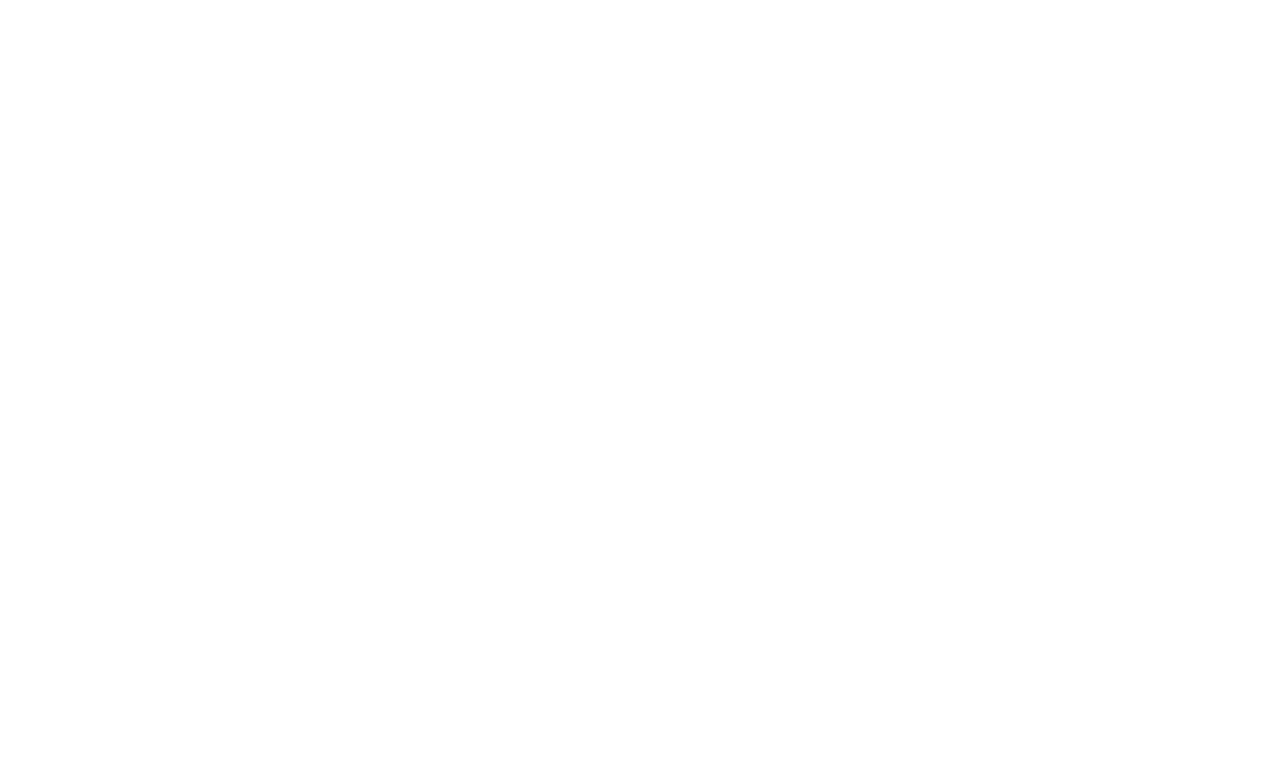
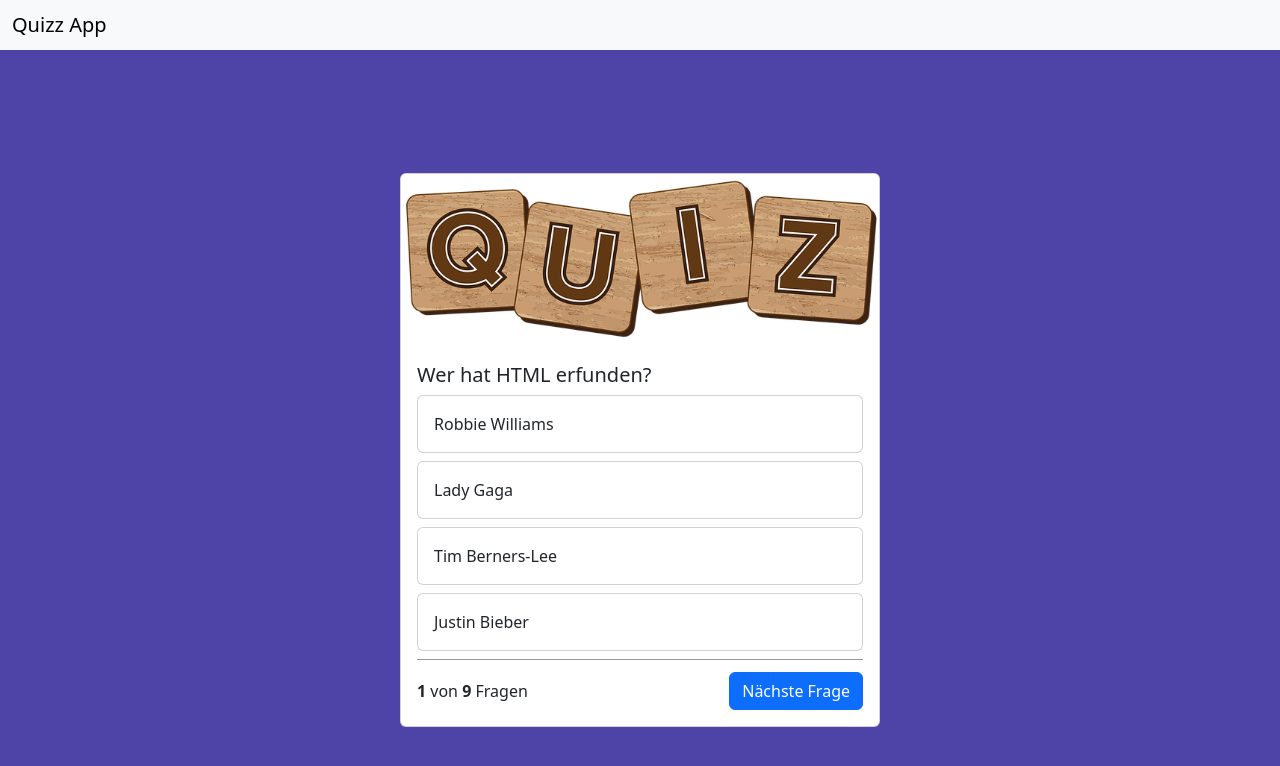
Before and after one commit to tux007/quizzApp, a plain HTML site: page index.html in a window 1280 px wide. Drawn offline with nearby package versions, Linux system fonts and the light colour scheme.

Commit message:
weitere Logik hinzugefügt

```diff
--- a/index.html
+++ b/index.html
@@ -1,14 +1,62 @@
 <!DOCTYPE html>
 <html lang="de">
-<head>
-    <meta charset="UTF-8">
-    <meta name="viewport" content="width=device-width, initial-scale=1.0">
+  <head>
+    <meta charset="UTF-8" />
+    <meta name="viewport" content="width=device-width, initial-scale=1.0" />
     <title>Quiz App</title>
 
-    <link rel="stylesheet" href="./style.css">
+    <link rel="stylesheet" href="./style.css" />
     <script src="./script.js"></script>
-</head>
-<body>
 
-</body>
+    <!-- Bootstrap files -->
+    <link
+      href="https://cdn.jsdelivr.net/npm/bootstrap@5.3.3/dist/css/bootstrap.min.css"
+      rel="stylesheet"
+      integrity="sha384-QWTKZyjpPEjISv5WaRU9OFeRpok6YctnYmDr5pNlyT2bRjXh0JMhjY6hW+ALEwIH"
+      crossorigin="anonymous"
+    />
+    <script
+      src="https://cdn.jsdelivr.net/npm/bootstrap@5.3.3/dist/js/bootstrap.bundle.min.js"
+      integrity="sha384-YvpcrYf0tY3lHB60NNkmXc5s9fDVZLESaAA55NDzOxhy9GkcIdslK1eN7N6jIeHz"
+      crossorigin="anonymous"
+    ></script>
+  </head>
+  <body onload="init()">
+    <nav class="navbar bg-body-tertiary">
+      <div class="container-fluid">
+        <span class="navbar-brand mb-0 h1">Quizz App</span>
+      </div>
+    </nav>
+
+    <div class="container">
+      <div class="card quiz-card">
+        <img src="./assets/quiz_bg.png" class="card-img-top" />
+        <div class="card-body">
+          <h5 class="card-title" id="questiontext">Frage</h5>
+
+          <div class="card quiz-answer-card mb-2" onclick="answer('answer_1')">
+            <div class="card-body" id="answer_1">Antwort</div>
+          </div>
+
+          <div class="card quiz-answer-card mb-2" onclick="answer('answer_2')">
+            <div class="card-body" id="answer_2">Antwort</div>
+          </div>
+
+          <div class="card quiz-answer-card mb-2" onclick="answer('answer_3')">
+            <div class="card-body" id="answer_3">Antwort</div>
+          </div>
+
+          <div class="card quiz-answer-card mb-2" onclick="answer('answer_4')">
+            <div class="card-body" id="answer_4">Antwort</div>
+          </div>
+
+          <div class="question-footer">
+            <span> <b>1</b> von <b id="all-questions">5</b> Fragen </span>
+
+            <button class="btn btn-primary">Nächste Frage</button>
+          </div>
+        </div>
+      </div>
+    </div>
+  </body>
 </html>
--- a/script.js
+++ b/script.js
@@ -0,0 +1,108 @@
+let questions = [
+  {
+    question: "Wer hat HTML erfunden?",
+    answer_1: "Robbie Williams",
+    answer_2: "Lady Gaga",
+    answer_3: "Tim Berners-Lee",
+    answer_4: "Justin Bieber",
+    right_answer: 3,
+  },
+  {
+    question: "Welches ist die schwierigste Programmiersprache?",
+    answer_1: "HTML",
+    answer_2: "C",
+    answer_3: "Python",
+    answer_4: "Java",
+    right_answer: 2,
+  },
+  {
+    question: "Wie alt ist die Erde?",
+    answer_1: "ca. 4,6 Milliarden Jahre",
+    answer_2: "ca. 5,6 Milliarden Jahre",
+    answer_3: "ca. 6,6 Milliarden Jahre",
+    answer_4: "ca. 7,6 Milliarden Jahre",
+    right_answer: 1,
+  },
+  {
+    question: "Wie viele Kontinente gibt es?",
+    answer_1: "4",
+    answer_2: "5",
+    answer_3: "6",
+    answer_4: "7",
+    right_answer: 4,
+  },
+  {
+    question: "Wie viele Einwohner hat die Schweiz?",
+    answer_1: "ca. 8 Millionen",
+    answer_2: "ca. 9 Millionen",
+    answer_3: "ca. 10 Millionen",
+    answer_4: "ca. 11 Millionen",
+    right_answer: 1,
+  },
+  {
+    question: "welches ist das grösste Land der Welt?",
+    answer_1: "China",
+    answer_2: "USA",
+    answer_3: "Russland",
+    answer_4: "Kanada",
+    right_answer: 3,
+  },
+  {
+    question: "Welches ist die einfachste Programmiersprache",
+    answer_1: "HTML",
+    answer_2: "C",
+    answer_3: "Python",
+    answer_4: "Java",
+    right_answer: 1,
+  },
+  {
+    question: "Welches ist ein Programm zum Coden?",
+    answer_1: "Word",
+    answer_2: "Excel",
+    answer_3: "Visual Studio Code",
+    answer_4: "Powerpoint",
+    right_answer: 3,
+  },
+  {
+    question: "Welches ist die beste Programmierschule?",
+    answer_1: "HSG",
+    answer_2: "ETH",
+    answer_3: "ZHAW",
+    answer_4: "Developer Academie",
+    right_answer: 4,
+  },
+];
+
+let currentQuestion = 0;
+
+function init() {
+  document.getElementById("all-questions").innerHTML = questions.length;
+
+  showQuestion();
+}
+
+function showQuestion() {
+  let question = questions[currentQuestion];
+  document.getElementById("questiontext").innerHTML = question["question"];
+  document.getElementById("answer_1").innerHTML = question["answer_1"];
+  document.getElementById("answer_2").innerHTML = question["answer_2"];
+  document.getElementById("answer_3").innerHTML = question["answer_3"];
+  document.getElementById("answer_4").innerHTML = question["answer_4"];
+}
+
+
+function answer(selection) {
+    let question = questions[currentQuestion];
+    console.log('Selected answer: ' + selection);
+    let selectedQuestionNumber = selection.slice(-1);
+    console.log('Selected question number: ' + selectedQuestionNumber);
+    console.log('Current question is: ' + question['right_answer']);
+
+    if (selectedQuestionNumber == question['right_answer']) {
+        console.log('Correct answer!');
+        document.getElementById(selection).parentNode.classList.add('bg-success');
+    } else {
+        console.log('Wrong answer!');
+        document.getElementById(selection).parentNode.classList.add('bg-danger');
+    }
+}
--- a/style.css
+++ b/style.css
@@ -0,0 +1,32 @@
+body {
+  background-color: rgb(78, 68, 167) !important;
+}
+
+.container {
+  min-height: 100vh;
+  background-color: rgb(78, 68, 167) !important;
+  display: flex;
+  justify-content: center;
+  align-items: center;
+}
+
+.quiz-card {
+  width: 30rem;
+}
+
+.question-footer {
+  border-top: 1px solid rgba(0, 0, 0, 0.4);
+  display: flex;
+  justify-content: space-between;
+  align-items: center;
+  padding-top: 12px;
+}
+
+.quiz-answer-card:hover {
+    cursor: pointer;
+    background-color: rgba(0,0,0,0.1);
+}
+
+.bg-success, .bg-danger {
+  color: white !important;
+}
```
Also changed, not shown: assets/Option 1 Copy 12.jpg (added), assets/Option 1 Copy 15.jpg (added), assets/Option 1 Copy 16.jpg (added), assets/Option 1 Copy 17.jpg (added), assets/brain result.png (added), assets/brainbg.jpg (added), assets/logo.png (added), assets/quiz2.png (added), assets/quiz3.png (added), assets/quiz_bg.png (added), assets/tropy.png (added), 1 other file.
